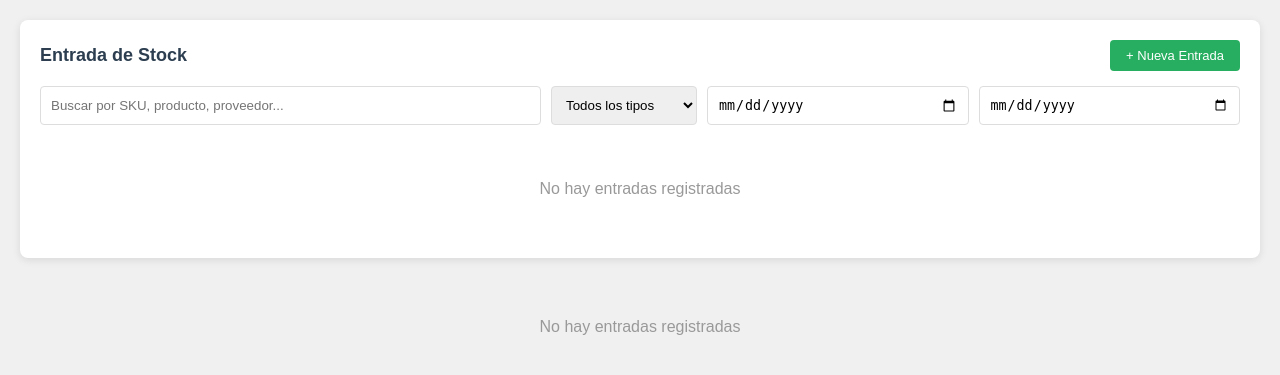
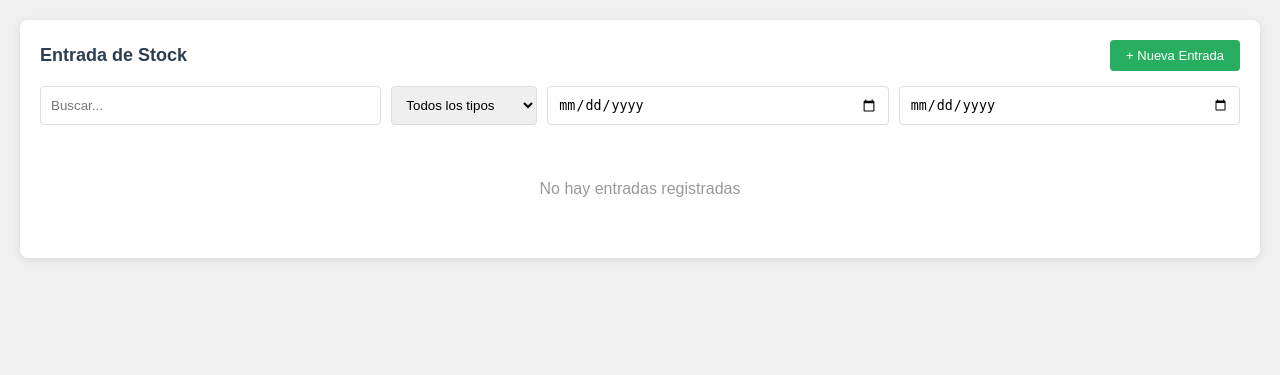
Before and after one commit to asubelza/Stock-excel, a Flask app: page /entrada in a window 1280 px wide. Shown: the part 61-436 px from the top of the page. Run offline with Flask 3, Linux system fonts and the light colour scheme; the visitor is signed in with stand-in values (Sample User, id 1); data that the repository does not hold is empty; some libraries are stand-ins or nearby versions.

Commit message:
Fix: simplificar filtros entrada y salida - solo una vista

```diff
--- a/templates/entrada.html
+++ b/templates/entrada.html
@@ -7,8 +7,8 @@
         <a href="/stock/nueva_entrada" class="btn btn-success">+ Nueva Entrada</a>
     </div>
 
-    <div class="search-box" style="display:flex; gap:10px; flex-wrap:wrap;">
-        <input type="text" id="buscar" placeholder="Buscar por SKU, producto, proveedor..." onkeyup="filtrar()" style="flex:2; padding:10px; border:1px solid #ddd; border-radius:4px;">
+    <div class="search-box" style="display:flex; gap:10px; flex-wrap:wrap; margin-bottom:15px;">
+        <input type="text" id="buscar" placeholder="Buscar..." onkeyup="filtrar()" style="flex:1; padding:10px; border:1px solid #ddd; border-radius:4px;">
         <select id="filtro_tipo" onchange="filtrar()" style="padding:10px; border:1px solid #ddd; border-radius:4px;">
             <option value="">Todos los tipos</option>
             <option value="Factura">Factura</option>
@@ -16,8 +16,8 @@
             <option value="Presupuesto">Presupuesto</option>
             <option value="Orden de compra">Orden de compra</option>
         </select>
-        <input type="date" id="fecha_desde" onchange="filtrar()" style="padding:10px; border:1px solid #ddd; border-radius:4px;" placeholder="Desde">
-        <input type="date" id="fecha_hasta" onchange="filtrar()" style="padding:10px; border:1px solid #ddd; border-radius:4px;" placeholder="Hasta">
+        <input type="date" id="fecha_desde" onchange="filtrar()" style="padding:10px; border:1px solid #ddd; border-radius:4px;">
+        <input type="date" id="fecha_hasta" onchange="filtrar()" style="padding:10px; border:1px solid #ddd; border-radius:4px;">
     </div>
 
     {% if movimientos %}
@@ -39,46 +39,6 @@
         <tbody id="tabla_movimientos">
             {% for m in movimientos %}
             <tr data-tipo="{{ m.tipo_comp or '' }}" data-fecha="{{ m.fecha.strftime('%Y-%m-%d') }}">
-                <td>{{ m.fecha.strftime('%d/%m/%Y %H:%M') }}</td>
-                <td>{{ m.usuario }}</td>
-                <td>{{ m.sku }}</td>
-                <td>{{ m.producto }}</td>
-                <td class="entrada">{{ m.cantidad }}</td>
-                <td>${{ "%.2f"|format(m.costo or 0) }}</td>
-                <td>{{ m.tipo_comp or '-' }}</td>
-                <td>{{ m.nro_comp or '-' }}</td>
-                <td>{{ m.proveedor_nombre or '-' }}</td>
-                <td>
-                    <button class="btn" style="padding:4px 8px; font-size:12px;" onclick="editar_movimiento({{ m.id }}, '{{ m.sku }}', '{{ m.producto }}', {{ m.cantidad }}, {{ m.costo or 0 }}, '{{ m.nro_comp or '' }}', '{{ m.tipo_comp or '' }}', '{{ m.proveedor_cuit or '' }}', '{{ m.proveedor_nombre or '' }}')">Editar</button>
-                </td>
-            </tr>
-            {% endfor %}
-        </tbody>
-    </table>
-    {% else %}
-    <div class="empty">No hay entradas registradas</div>
-    {% endif %}
-</div>
-
-    {% if movimientos %}
-    <table>
-        <thead>
-            <tr>
-                <th>Fecha</th>
-                <th>Usuario</th>
-                <th>SKU</th>
-                <th>Producto</th>
-                <th>Cantidad</th>
-                <th>Costo</th>
-                <th>Tipo Comp</th>
-                <th>Nro Comp</th>
-                <th>Proveedor</th>
-                <th></th>
-            </tr>
-        </thead>
-        <tbody>
-            {% for m in movimientos %}
-            <tr>
                 <td>{{ m.fecha.strftime('%d/%m/%Y %H:%M') }}</td>
                 <td>{{ m.usuario }}</td>
                 <td>{{ m.sku }}</td>
--- a/templates/salida.html
+++ b/templates/salida.html
@@ -7,8 +7,8 @@
         <a href="/stock/nueva_salida" class="btn btn-success">+ Nueva Salida</a>
     </div>
 
-    <div class="search-box" style="display:flex; gap:10px; flex-wrap:wrap;">
-        <input type="text" id="buscar" placeholder="Buscar por SKU, producto, cliente..." onkeyup="filtrar()" style="flex:2; padding:10px; border:1px solid #ddd; border-radius:4px;">
+    <div class="search-box" style="display:flex; gap:10px; flex-wrap:wrap; margin-bottom:15px;">
+        <input type="text" id="buscar" placeholder="Buscar..." onkeyup="filtrar()" style="flex:1; padding:10px; border:1px solid #ddd; border-radius:4px;">
         <select id="filtro_tipo" onchange="filtrar()" style="padding:10px; border:1px solid #ddd; border-radius:4px;">
             <option value="">Todos los tipos</option>
             <option value="Venta">Venta</option>
```
